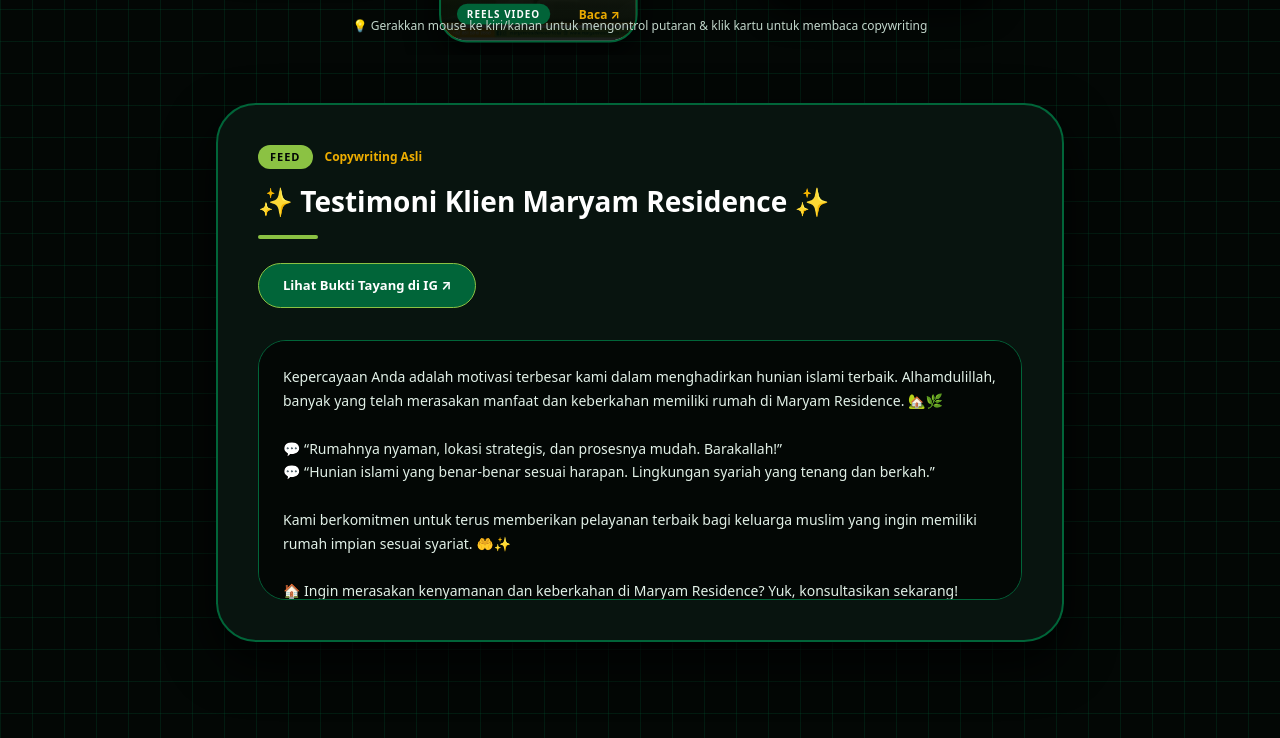
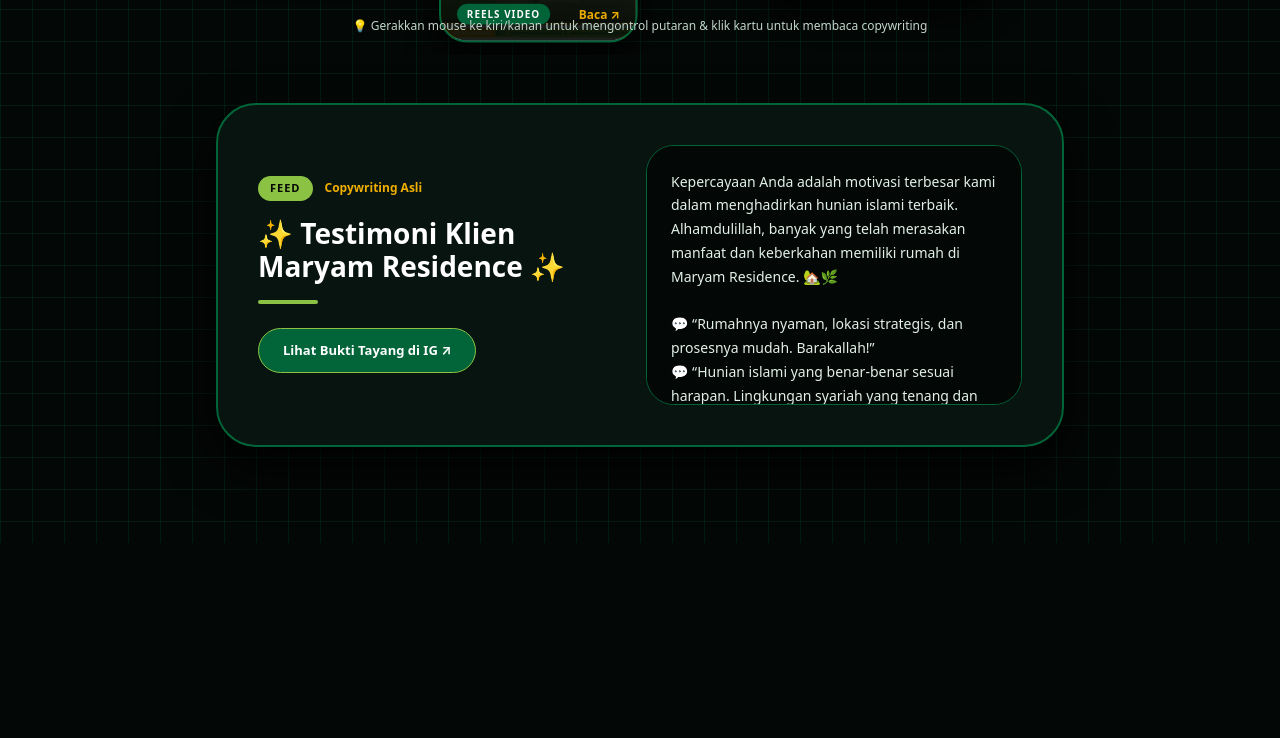
Before and after one commit to BilLzn/portofolio-nabil, a website: page maryam.html in a window 1280 px wide. Shown: the part 1175-1913 px from the top of the page. After the commit the page ends 1718 px from the top, so only its background shows below. Drawn offline with Linux system fonts and the light colour scheme.

Commit message:
Perbaikan Problem

```diff
--- a/maryam.html
+++ b/maryam.html
@@ -180,7 +180,7 @@
     <section id="mobileSwipeSection">
         <div style="background-color: var(--card-surface); border: 1px solid var(--forest-base); border-radius: 1.75rem; padding: 1rem; box-shadow: 0 10px 25px rgba(0,0,0,0.8);">
             <div style="display: flex; align-items: center; gap: 12px; margin-bottom: 12px; padding: 0 4px;">
-                <div style="width: 40px; height: 40px; border-radius: 50%; background-color: var(--bg-deep); border: 1px solid var(--grass-vibrant); display: flex; align-items: center; justify-content: center; padding: 4px; shrink: 0;">
+                <div style="width: 40px; height: 40px; border-radius: 50%; background-color: var(--bg-deep); border: 1px solid var(--grass-vibrant); display: flex; align-items: center; justify-content: center; padding: 4px; flex-shrink: 0;">
                     <img src="./assets/maryam/logo-maryam.png" style="width: 100%; height: 100%; object-fit: contain;" alt="Logo">
                 </div>
                 <div>
@@ -196,7 +196,7 @@
     <section style="max-width: 56rem; margin: 0 auto 6rem auto; padding: 0 1.5rem; box-sizing: border-box;">
         <div style="background-color: var(--card-surface); border: 2px solid var(--forest-base); border-radius: 2.5rem; padding: 2.5rem; box-shadow: 0 20px 50px rgba(0,0,0,0.9); display: flex; flex-wrap: wrap; gap: 2rem; align-items: center; justify-content: space-between;" id="captionBox">
 
-            <div style="flex: 1 1 min-width: 260px; text-align: left;">
+            <div style="flex: 1 1 260px; text-align: left;">
                 <div style="display: flex; align-items: center; gap: 12px; margin-bottom: 1rem;">
                     <span id="capType" style="background-color: var(--grass-vibrant); color: var(--bg-deep); font-size: 11px; font-weight: 900; padding: 4px 12px; border-radius: 999px; letter-spacing: 1px;">FEED</span>
                     <span style="color: var(--gold-accent); font-size: 12px; font-weight: 700;">Copywriting Asli</span>
@@ -209,7 +209,7 @@
             </div>
 
             <!-- TEKS SAGE PUTIH KONTRAS TINGGI -->
-            <div style="flex: 1 1 min-width: 280px; background-color: var(--bg-deep); border: 1px solid var(--forest-base); border-radius: 1.75rem; padding: 1.5rem; height: 260px; overflow-y: auto;" class="custom-scrollbar text-left font-normal">
+            <div style="flex: 1 1 280px; background-color: var(--bg-deep); border: 1px solid var(--forest-base); border-radius: 1.75rem; padding: 1.5rem; height: 260px; overflow-y: auto;" class="custom-scrollbar text-left font-normal">
                 <p id="capText" style="color: #E2F1E8; font-size: 14px; line-height: 1.7; white-space: pre-line; margin: 0;">
                     Klik salah satu karya di atas untuk membaca copywriting lengkapnya di sini.
                 </p>
```
